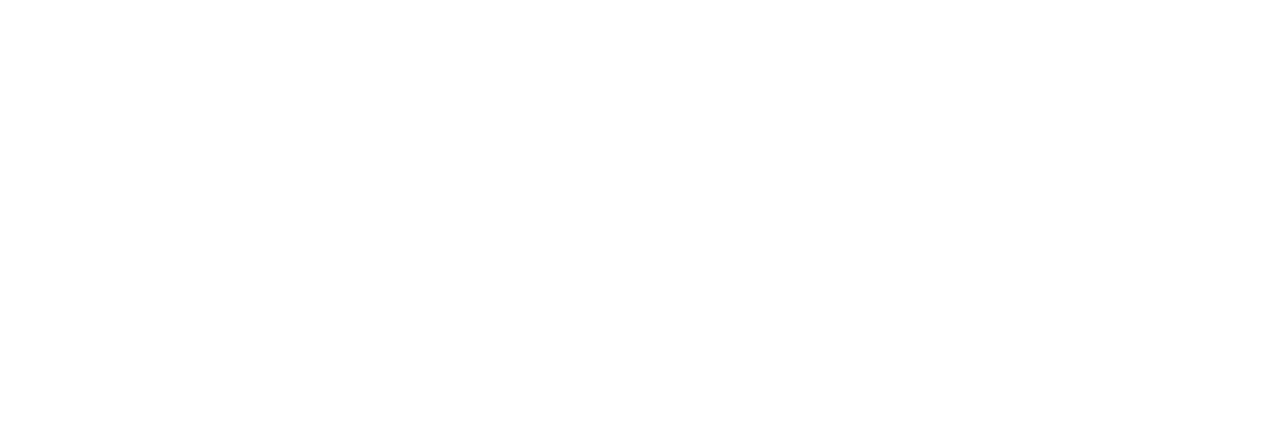
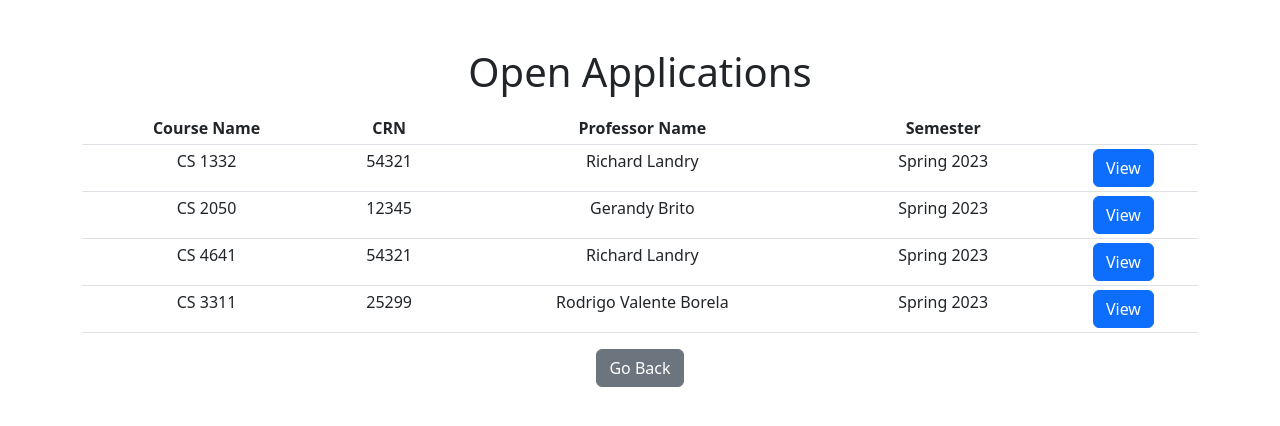
Before and after one commit to doshik/JIC-2325-TA_Application_Website, a React (Create React App) app in the folder frontend/: page /student/openapplications in a window 1280 px wide. Before the commit this address had no page. Shown: the top 426 px of the page. Built offline with nearby package versions, Linux system fonts and the light colour scheme.

Commit message:
Added student view of open applications

```diff
--- /dev/null
+++ b/frontend/src/pages/viewing_open_applications/StudentApplicationTable.js
@@ -0,0 +1,62 @@
+import * as React from "react";
+import { Table, Button, Container } from "react-bootstrap";
+
+const StudentApplicationTable = () => {
+  return (
+        <Container className="mt-3">
+            <Table hover size="sm">
+                <thead>
+                    <tr>
+                        <th scope="col">Course Name</th>
+                        <th scope="col">CRN</th>
+                        <th scope="col">Professor Name</th>
+                        <th scope="col">Semester</th>
+                        <th scope="col"></th>
+                    </tr>
+                </thead>
+                <tbody>
+                    <tr>
+                        <td>CS 1332</td>
+                        <td>54321</td>
+                        <td>Richard Landry</td>
+                        <td>Spring 2023</td>
+                        <td>
+                        <Button>View</Button>
+                        </td>
+                    </tr>
+                    <tr>
+                        <td>CS 2050</td>
+                        <td>12345</td>
+                        <td>Gerandy Brito</td>
+                        <td>Spring 2023</td>
+                        <td>
+                        <Button>View</Button>
+                        </td>
+                    </tr>
+                    <tr>
+                        <td>CS 4641</td>
+                        <td>54321</td>
+                        <td>Richard Landry</td>
+                        <td>Spring 2023</td>
+                        <td>
+                        <Button>View</Button>
+                        </td>
+
+                    </tr>
+                    <tr>
+                        <td>CS 3311</td>
+                        <td>25299</td>
+                        <td>Rodrigo Valente Borela</td>
+                        <td>Spring 2023</td>
+                        <td>
+                        <Button>View</Button>
+                        </td>
+                    </tr>
+                </tbody>
+            </Table>
+            <Button variant="secondary">Go Back</Button>{' '}
+        </Container>
+    );
+};
+
+export default StudentApplicationTable;
--- /dev/null
+++ b/frontend/src/pages/viewing_open_applications/StudentApplicationsView.js
@@ -0,0 +1,14 @@
+import * as React from "react";
+import StudentApplicationTable from "./StudentApplicationTable";
+import { Button } from "react-bootstrap";
+
+const StudentApplicationsView = () => {
+  return (
+    <div className="text-center mt-5">
+        <h1>Open Applications</h1>
+        <StudentApplicationTable />
+    </div>
+  );
+};
+
+export default StudentApplicationsView;
--- a/frontend/src/routes/Router.js
+++ b/frontend/src/routes/Router.js
@@ -1,11 +1,13 @@
 import React from "react";
 import {Route, Routes, Redirect } from "react-router-dom";
 import ProfCourseApplicationView from "../pages/application/ProfCourseApplicationView";
+import StudentApplicationsView from "../pages/viewing_open_applications/StudentApplicationsView";
 
 
 const Routing = () => (
       <Routes>
         <Route exact path="/" element={<ProfCourseApplicationView/>} />
+        <Route exact path= "/student/openapplications" element={<StudentApplicationsView/>} />
       </Routes>
   );
 
```
Also changed, not shown: 1 other file (tests, documents, lock files or other folders).
